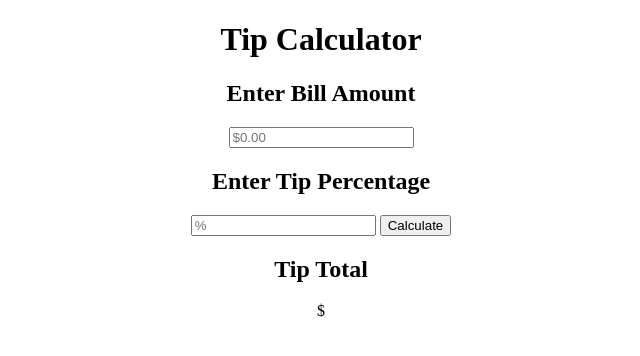
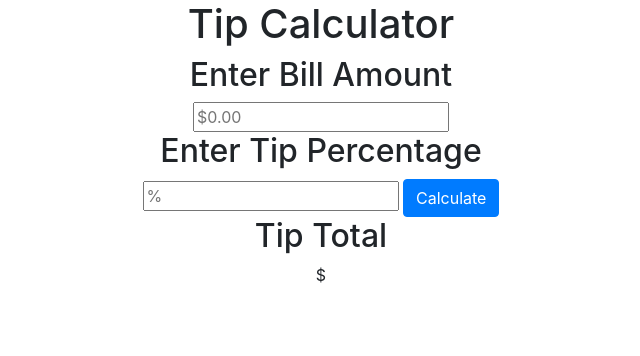
Before and after one commit to AidanFarhi/Tip-Calculator, a Flask app: page / in a window 1280 px wide. Shown: the top 356 px of the page, without its empty margins (319-959 px from the left). Run offline with Flask 2, Linux system fonts and the light colour scheme; some libraries are stand-ins or nearby versions.

Commit message:
added some styling

```diff
--- a/templates/index.html
+++ b/templates/index.html
@@ -14,7 +14,7 @@
 
     <input type="number" step="0.01" placeholder="%" name="tip">
 
-<button>Calculate</button>
+<button type="submit" class="btn btn-primary">Calculate</button>
 
 </form>
 
--- a/templates/layout.html
+++ b/templates/layout.html
@@ -1,6 +1,7 @@
 <!DOCTYPE html>
 <html lang="en">
 <head>
+    <link rel="stylesheet" href="https://stackpath.bootstrapcdn.com/bootstrap/4.3.1/css/bootstrap.min.css" integrity="sha384-ggOyR0iXCbMQv3Xipma34MD+dH/1fQ784/j6cY/iJTQUOhcWr7x9JvoRxT2MZw1T" crossorigin="anonymous">
     <meta charset="UTF-8">
     <title>Tip Calculator</title>
     <style>
```
